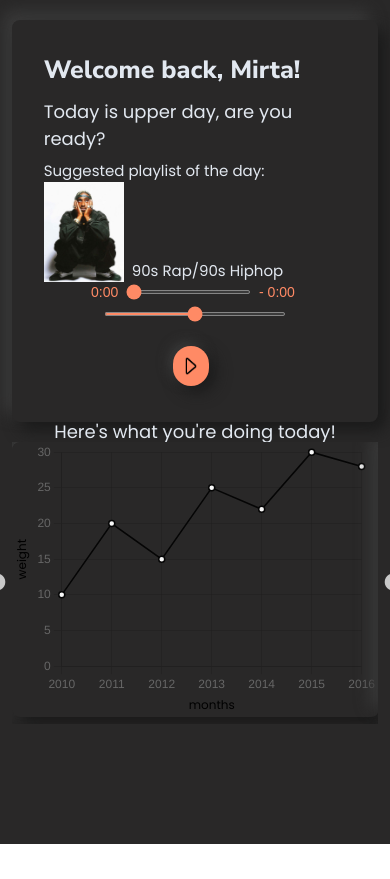
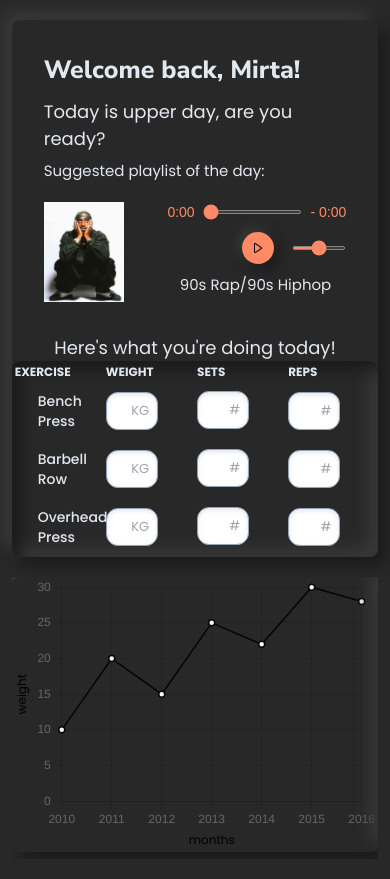
Before and after one commit to mirtakardum/workout-planner, a Next.js app: page / in a window 390 px wide. Before the commit the page ends 844 px from the top, so only its background shows below. Built offline with nearby package versions, Linux system fonts and the light colour scheme.

Commit message:
Realigned mobile hero card and fixed overflow issues

```diff
--- a/app/page.js
+++ b/app/page.js
@@ -18,12 +18,13 @@ export default function Home() {
     speed: 600,
     slidesToShow: 1,
     slidesToScroll: 1,
+    arrows: false,
   };
 
   return (
     <>
-    <div className="flex flex-col gap-[20px] h-screen w-screen px-[3%] py-[20px] bg-wp-dark">
-      <div className="flex h-[50%] shadow-[0.625rem_0.625rem_0.875rem_0_rgb(255, 255, 255),-0.5rem_-0.5rem_1.125rem_0_rgb(255, 255, 255)]">
+    <div className="flex flex-col gap-[20px] min-h-screen md:h-screen w-screen px-[3%] py-[20px] bg-wp-dark">
+      <div className="flex min-h-[50%] shadow-[0.625rem_0.625rem_0.875rem_0_rgb(255, 255, 255),-0.5rem_-0.5rem_1.125rem_0_rgb(255, 255, 255)]">
         <HeroCard/>
       </div>
       <div className="flex flex-col mx-auto md:hidden w-[100%]">
--- a/components/HeroCard.js
+++ b/components/HeroCard.js
@@ -7,21 +7,21 @@ function HeroCard() {
     return(
         <>
         <div className="grid md:grid-cols-60/40 grid-cols-1 w-full md:p-8 bg-wp-dark shadow-neumorphism rounded-lg">
-            <div className="w-full flex-col p-8 md:p-0 justify-between">
+            <div className="w-full flex flex-col p-8 gap-[20px] md:p-0 justify-between">
                 <div>
                     <h1 className="font-nunito font-extrabold md:text-[40px] text-[25px] text-slate-200">Welcome back, Mirta!</h1>
                     <h2 className="font-poppins md:text-[25px] text-[18px] pt-2 text-slate-200">Today is upper day, are you ready?</h2>
+                    <h1 className="font-poppins md:text-[18px] text-[15px] pt-2 text-slate-200">Suggested playlist of the day:</h1>
                 </div>
-                <div className="grid md:grid-cols-60/40 grid-cols-1">
-                    <div className="flex-col">
-                        <h1 className="font-poppins md:text-[18px] text-[15px] pt-2 text-slate-200">Suggested playlist of the day:</h1>
-                        <div className="flex items-end gap-2">
+                <div className="grid md:grid-cols-60/40 grid-cols-40/60">
+                    <div className="flex flex-col gap-2">
+                        <div className="flex">
                             <Image src="/playlistcover1.jpg" width={80} height={80} alt="Playlist cover"/>
-                            <h2 className="font-poppins md:text-[18px] text-[15px] text-slate-200">90s Rap/90s Hiphop</h2>
                         </div>
                     </div>
-                    <div className="flex-col">
+                    <div className="flex flex-col gap-[10px] items-center">
                         <MusicPlayer/>
+                        <h2 className="font-poppins md:text-[18px] text-[15px] text-slate-200">90s Rap/90s Hiphop</h2>
                     </div>
                 </div>
             </div>
--- a/components/MusicPlayer.js
+++ b/components/MusicPlayer.js
@@ -38,10 +38,12 @@ function MusicPlayer(){
         audioRef.current.volume = e.target.value;
     };
 
+/*
+        PROBABLY NOT NEEDED
         const handleLoadedMetadata = (e) => {
         setDuration(audioRef.current.duration);
         console.log("Audio Duration:", audioRef.current.duration);
-    };
+    };*/
 
     const handleSeek = (e) => {
         const newTime = parseFloat(e.target.value);
@@ -58,8 +60,8 @@ function MusicPlayer(){
 
     return(
     <>
-    <div className="flex flex-col items-center gap-[10px]">
-    <div className="flex items-center gap-2">
+    <div className="flex flex-col gap-[10px]">
+        <div className="flex items-center justify-end gap-2">
             <span className="text-sm text-accentOrange">{formatTime(currentTime)}</span>
             <input
             ref={progressRef}
@@ -68,10 +70,18 @@ function MusicPlayer(){
             max={duration || 0}
             value={currentTime}
             onChange={handleSeek}
-          className="w-[60%] h-1 bg-gray-200 rounded-lg cursor-pointer accent-accentOrange"
+            className="w-[55%] h-1 bg-gray-200 rounded-lg cursor-pointer accent-accentOrange"
             />
             <span className="text-sm text-accentOrange">- {formatTime(duration - currentTime)}</span>
         </div>
+        <div className="flex items-center justify-end gap-[10px]">
+            <button onClick={() => setIsPlaying(!isPlaying) } type="button" className=" text-white bg-accentOrange shadow-neumorphicButton focus:ring-4 focus:outline-none focus:ring-blue-300 font-medium rounded-full text-sm p-2.5 text-center inline-flex items-center me-2 dark:bg-blue-600 dark:hover:bg-blue-700 dark:focus:ring-blue-800">
+                <img
+                    src={isPlaying ? "/pause.png" : "/play.png"}
+                    alt={isPlaying ? "Pause" : "Play"}
+                    className="w-3 h-3"
+                />
+            </button>
             <input
                 type="range"
                 min="0"
@@ -79,16 +89,10 @@ function MusicPlayer(){
                 step="0.01"
                 defaultValue="0.5"
                 onChange={handleVolumeChange}
-        className="w-[60%] h-1 bg-gray-200 rounded-lg cursor-pointer accent-accentOrange"
+                className="w-[30%] h-1 bg-gray-200 rounded-lg cursor-pointer accent-accentOrange"
             />
-    <button onClick={() => setIsPlaying(!isPlaying) } type="button" className="w-[12%] mt-5 text-white bg-accentOrange shadow-neumorphicButton focus:ring-4 focus:outline-none focus:ring-blue-300 font-medium rounded-full text-sm p-2.5 text-center inline-flex items-center me-2 dark:bg-blue-600 dark:hover:bg-blue-700 dark:focus:ring-blue-800">
-        <img
-            src={isPlaying ? "/pause.png" : "/play.png"}
-            alt={isPlaying ? "Pause" : "Play"}
-            className="w-5 h-5"
-        />
-    </button>
-    <audio ref={audioRef} src="/I Ain't Mad At Cha.mp3" onLoadedMetadata={handleLoadedMetadata}></audio>
+        </div>
+    <audio ref={audioRef} src="/I Ain't Mad At Cha.mp3"></audio>
     </div>
     </>
     )
--- a/tailwind.config.js
+++ b/tailwind.config.js
@@ -9,6 +9,7 @@ module.exports = {
     extend: {
       gridTemplateColumns: {
         '60/40' : '60% 40%',
+        '40/60' : '40% 60%',
       },
       colors: {
         background: "var(--background)",
```
Also changed, not shown: 1 other file (tests, documents, lock files or other folders). Lines whose indentation alone changed are shown as unchanged.
